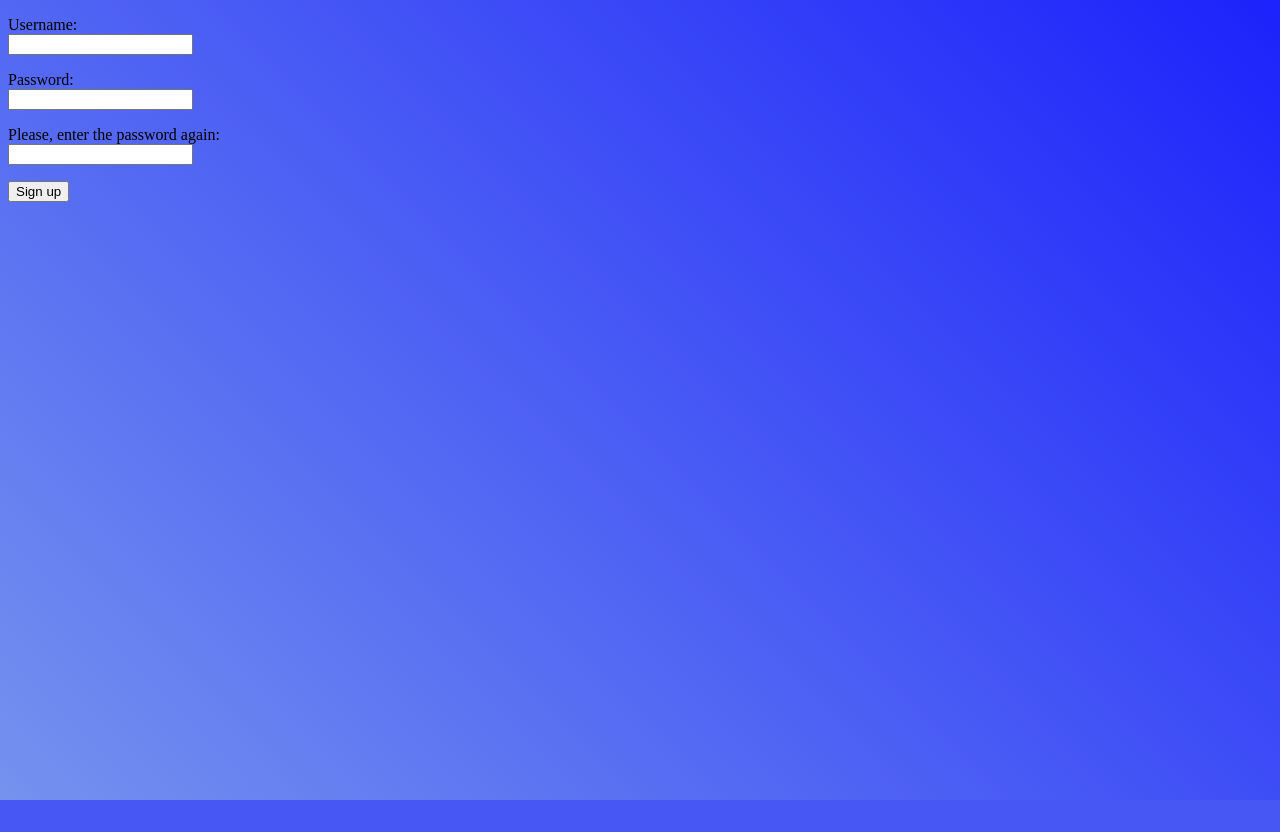
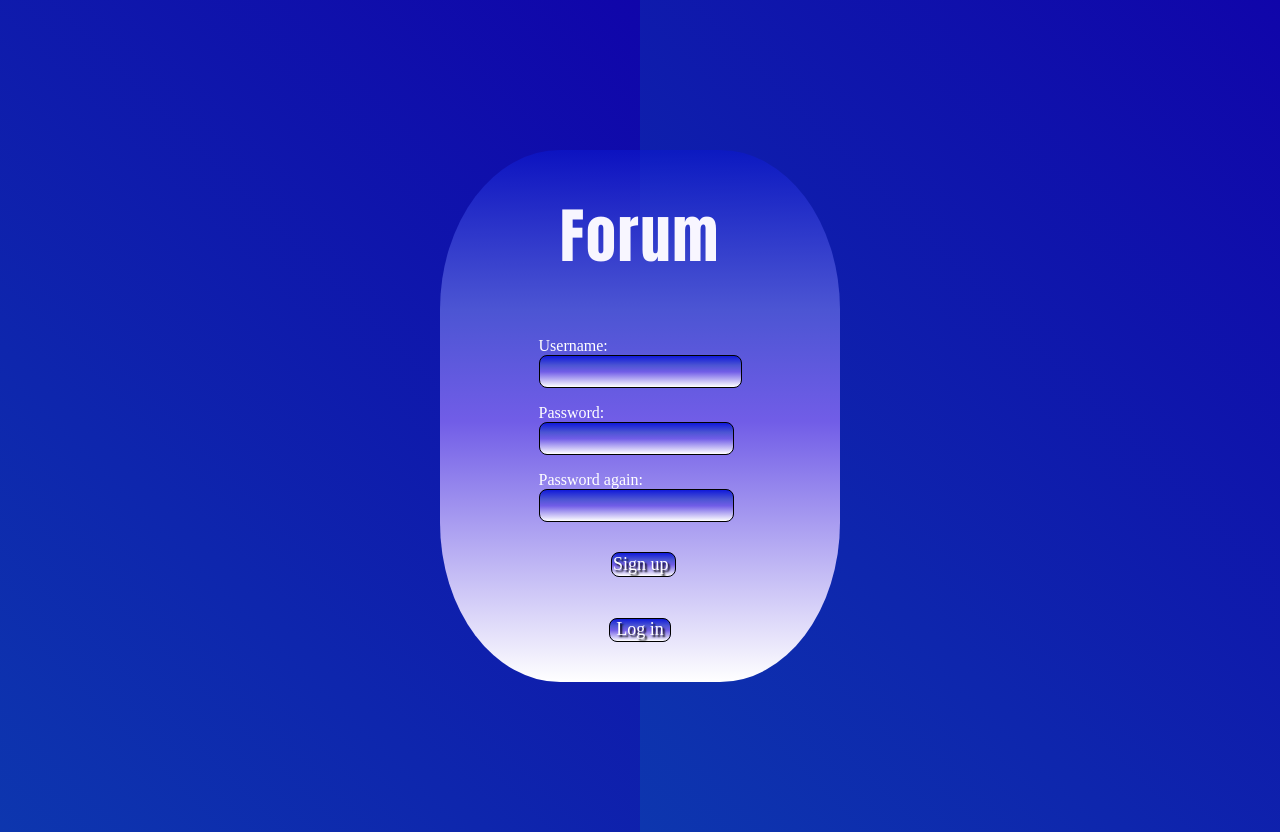
Before and after one commit to opturtio/Forum, a Flask app: page /signup in a window 1280 px wide. Before the commit the page ends 800 px from the top, so only its background shows below. Run offline with Flask 2, Linux system fonts and the light colour scheme.

Commit message:
created bootstrap for statistics and finished log in and sign in css layout

```diff
--- a/check_inputs.py
+++ b/check_inputs.py
@@ -1,4 +1,4 @@
-from flask import render_template, request, redirect, session, flash
+from flask import flash
 import database
 
 def create_topic(topic, message):
--- a/routes.py
+++ b/routes.py
@@ -1,10 +1,10 @@
-from tracemalloc import Statistic
 from flask import render_template, request, redirect, session, flash, url_for
 from app import app
 import users, database, check_inputs, statistics as stats
 
 
 @app.route("/", methods=["GET", "POST"])
+@app.route("/login", methods=["GET", "POST"])
 def index():
     if request.method == "GET":
         #TODO check if user is logged in
--- a/static/style.css
+++ b/static/style.css
@@ -1,6 +1,6 @@
 body {
-    background-image: linear-gradient(45deg, lightblue, blue);
-    background-size: 150% 1000%;
+    background-image: linear-gradient(45deg, rgb(8, 138, 182), rgb(16, 5, 170));
+    background-size: 50% 400%;
 }
 
 @media only screen and (max-width: 600px) {
@@ -10,7 +10,7 @@ body {
 }
 
 .all {
-    background-image: linear-gradient(to bottom left, rgb(23, 38, 250), rgb(84, 250, 222));
+    background-image: -webkit-linear-gradient(top, rgba(10, 23, 207, 0.6) 0%, rgb(76, 85, 211) 30%, rgb(113, 93, 231) 51%, rgb(255, 255, 255) 100%);
     border-bottom-left-radius: 30%;
     border-bottom-right-radius: 30%;
     border-top-left-radius: 30%;
@@ -61,3 +61,84 @@ body {
     align-items: start;
     justify-content: center;
 }
+
+.login-button {
+    margin: auto;
+    margin-top: 30px;
+    margin-right: 29px;
+    width: 50%;
+}
+
+p {
+    color: #fff;
+}
+
+input {
+	color: #fff;
+	border-radius: 15px;
+	font-family: Impact, Haettenschweiler, 'Arial Narrow Bold', sans-serif;
+	font-weight: 500;
+    font-size: large;
+
+    border: 1px solid #000000;
+    border-radius: 8px;
+    border-width: 100%;
+
+	padding-top: 1%;
+    padding-left: 1%;
+	padding-bottom: 1%;
+	background-color: #1b1fe9;
+
+    background-image: -webkit-linear-gradient(top, rgba(10, 23, 207, 0.6) 0%, rgb(76, 85, 211) 30%, rgb(113, 93, 231) 51%, rgb(255, 255, 255) 100%);
+
+}
+
+input[type=text] {
+    padding-left: 10px;
+}
+
+input[type=submit] {
+	color: #fff;
+	text-shadow: 2px 2px 2px rgb(0, 0, 0);
+	border-radius: 15px;
+	font-family: "Montserrat";
+	font-weight: 500;
+    font-size: large;
+	padding-top: 1%;
+	padding-bottom: 1%;
+	background-color: #1b1fe9;
+    border: 1px solid #000000;
+    border-radius: 8px;
+    border-width: 55%;
+    background-image: -webkit-linear-gradient(top, rgba(10, 23, 207, 0.6) 0%, rgb(76, 85, 211) 30%, rgb(113, 93, 231) 51%, rgb(255, 255, 255) 100%);
+}
+
+input[type=submit]:hover {
+	background-color: #0f8dc7c0;
+    font-size: larger;
+}
+
+input:hover {
+	background-color: #020b86c0;
+}
+
+button {
+	color: #fff;
+	text-shadow: 2px 2px 2px rgb(0, 0, 0);
+	border-radius: 15px;
+	font-family: "Montserrat";
+	font-weight: 500;
+    font-size: large;
+	padding-top: 1%;
+	padding-bottom: 1%;
+	background-color: #1b1fe9;
+    border: 1px solid #000000;
+    border-radius: 8px;
+    border-width: 55%;
+    background-image: -webkit-linear-gradient(top, rgba(10, 23, 207, 0.6) 0%, rgb(76, 85, 211) 30%, rgb(113, 93, 231) 51%, rgb(255, 255, 255) 100%);
+}
+
+button:hover {
+	background-color: #0f8dc7c0;
+    font-size: 102%;
+}
--- a/templates/signup.html
+++ b/templates/signup.html
@@ -1,20 +1,34 @@
 <!DOCTYPE html>
-<link rel="stylesheet" href="style.css">
-<meta name="viewport" content="width=device-width, initial-scale=1">
 
 <html>
     <head>
-        <title>signup</title>
+        <title>signin</title>
+        <link rel="stylesheet" href="static/style.css">
+        <meta name="viewport" content="width=device-width, initial-scale=1">
     </head>
     <body>
+        <div class="all">
+            <div class="header">
+                <h1>Forum</h1>
+            </div>
+                <div class="user">
                     <form action="/signup" method="POST">
                         <p>Username:<br>
                         <input type="text" name="username" minlength="3" maxlength="20"></p>
                         <p>Password:<br>
                         <input type="password" name="password"></p>
-        <p>Please, enter the password again:<br>
+                        <p>Password again:<br>
                         <input type="password" name="password2"></p>
+                        <div class="login-button">
                             <input type="submit" value="Sign up">
+                        </div>
                     </form>
+                </div>
+            <div class="signup">
+                <div class="main_button">
+                    <a href="login" class="main_button"><button>Log in</button></a>
+                </div>
+            </div>
+        </div>
     </body>
 </html>
```
Also changed, not shown: static/forum.css (+7 -5 lines), templates/create_topic.html (+16 -7 lines), templates/index.html (+6 -2 lines), templates/statistics.html (+46 -11 lines). Lines whose indentation alone changed are shown as unchanged.
